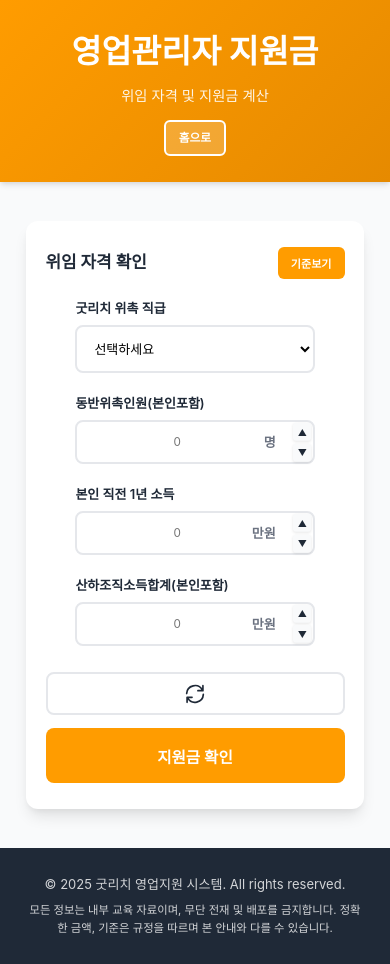
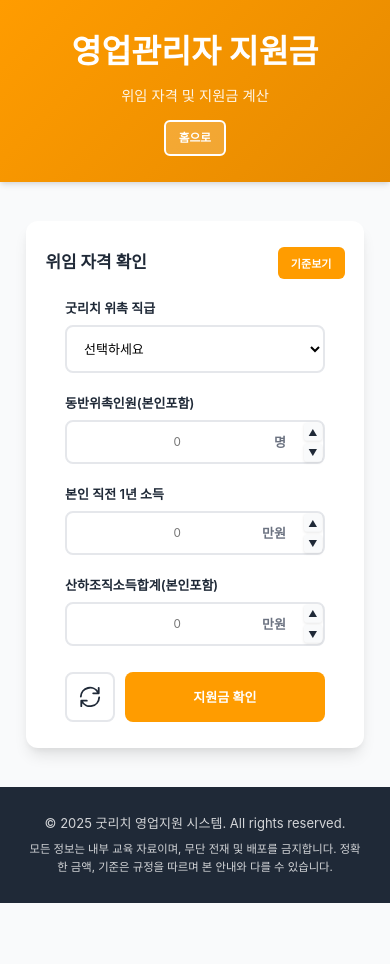
Before and after one commit to kim01033226699-lgtm/goodrich-info-a, a React (Vite) app: page /goodrich-info-a/m-project in a window 390 px wide. After the commit the page ends 903 px from the top, so only its background shows below. Built offline with nearby package versions, Linux system fonts and the light colour scheme.

Commit message:
버튼정렬 및 크기 수정

```diff
--- a/src/pages/MProjectPage.css
+++ b/src/pages/MProjectPage.css
@@ -82,9 +82,9 @@
 .result-card {
   background: var(--bg-color);
   border-radius: 12px;
-  padding: 3rem;
+  padding: 3rem 1.5rem;
   box-shadow: var(--shadow-lg);
-  max-width: 800px;
+  max-width: none;
   margin: 0 auto;
 }
 
@@ -116,11 +116,14 @@
 /* Button Group */
 .button-group {
   display: flex;
-  gap: 1rem;
+  gap: 0.75rem;
   justify-content: center;
   margin-top: 2rem;
   flex-wrap: nowrap;
-  align-items: center;
+  align-items: stretch;
+  max-width: 800px;
+  margin-left: auto;
+  margin-right: auto;
 }
 
 /* Buttons */
@@ -157,15 +160,23 @@
   border-color: var(--text-light);
 }
 
-.btn-large {
-  padding: 1.25rem 3rem;
-  font-size: 1.2rem;
+.mproject-page .btn-large {
+  padding: 0 2rem;
+  font-size: 1.1rem;
+  flex: 1;
+  height: 50px;
+  display: flex;
+  align-items: center;
+  justify-content: center;
 }
 
 /* Form Elements */
 .form-group {
   margin-bottom: 1.5rem;
   position: relative;
+  max-width: 800px;
+  margin-left: auto;
+  margin-right: auto;
 }
 
 .form-group label {
@@ -610,20 +621,25 @@
   display: flex;
   align-items: center;
   justify-content: center;
-  gap: 0.5rem;
+  width: 50px;
+  height: 50px;
   min-width: 50px;
+  min-height: 50px;
+  max-width: 50px;
+  max-height: 50px;
+  padding: 0;
+  flex-shrink: 0;
+  border-radius: 8px;
 }
 
 .btn-icon svg {
   transition: transform 0.3s ease;
+  width: 22px;
+  height: 22px;
 }
 
 .btn-icon:hover svg {
   transform: rotate(180deg);
-}
-
-.btn-secondary.btn-icon {
-  padding: 0.75rem 1rem;
 }
 
 /* Step Title Container */
@@ -769,8 +785,34 @@
 /* Responsive */
 @media (max-width: 768px) {
   .form-group {
-    margin-left: 10%;
-    margin-right: 10%;
+    max-width: 800px;
+    margin-left: auto;
+    margin-right: auto;
+    padding: 0 1.5rem;
+  }
+
+  .button-group {
+    display: flex !important;
+    flex-direction: row !important;
+    flex-wrap: nowrap !important;
+    gap: 0.75rem !important;
+    padding: 0 1.5rem;
+    align-items: stretch !important;
+    max-width: 800px;
+  }
+
+  .btn-icon {
+    width: 50px !important;
+    height: 50px !important;
+    min-width: 50px !important;
+    max-width: 50px !important;
+    flex-shrink: 0 !important;
+  }
+
+  .mproject-page .btn-large {
+    flex: 1 !important;
+    height: 50px !important;
+    font-size: 1rem !important;
   }
 
   .result-details-grid {
```
